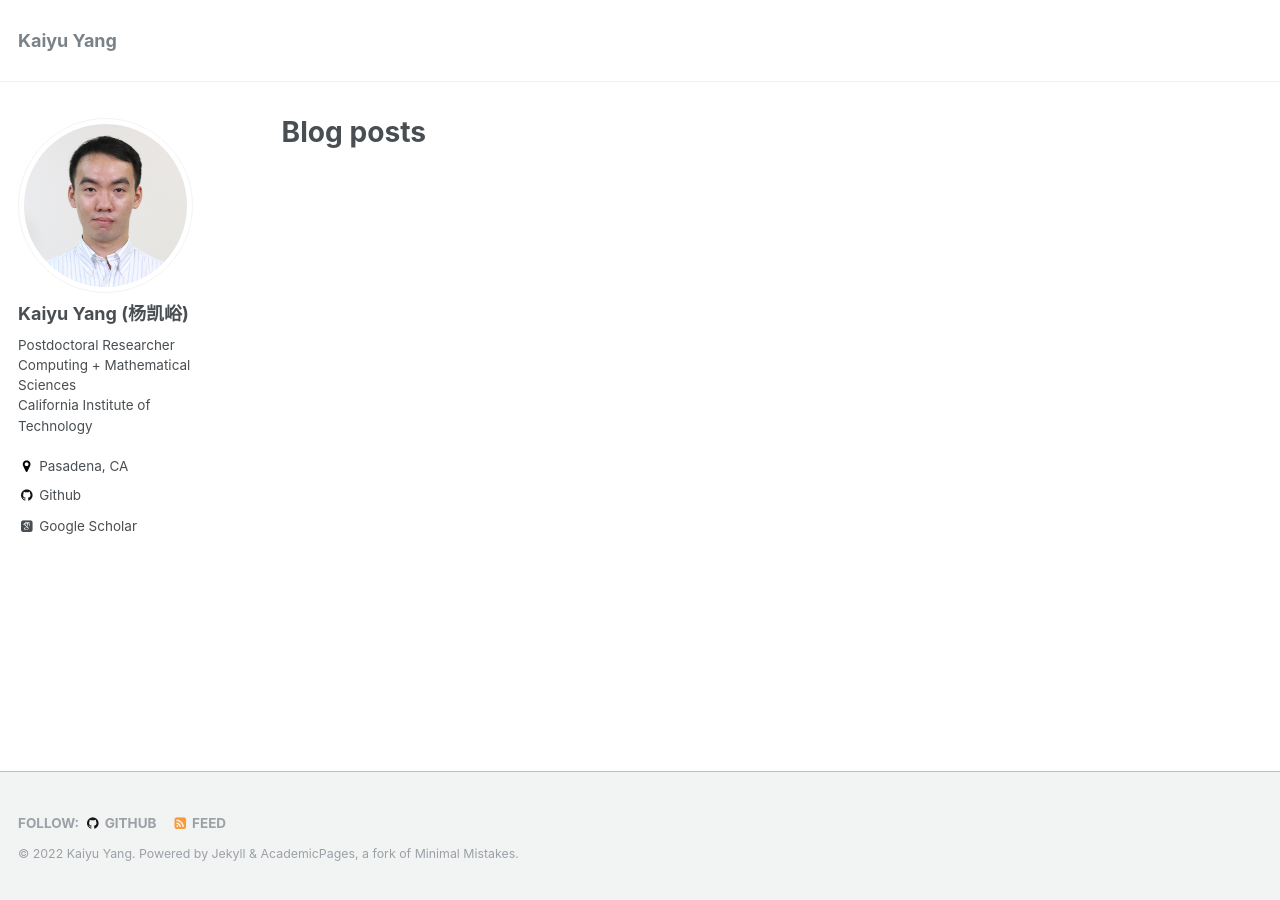
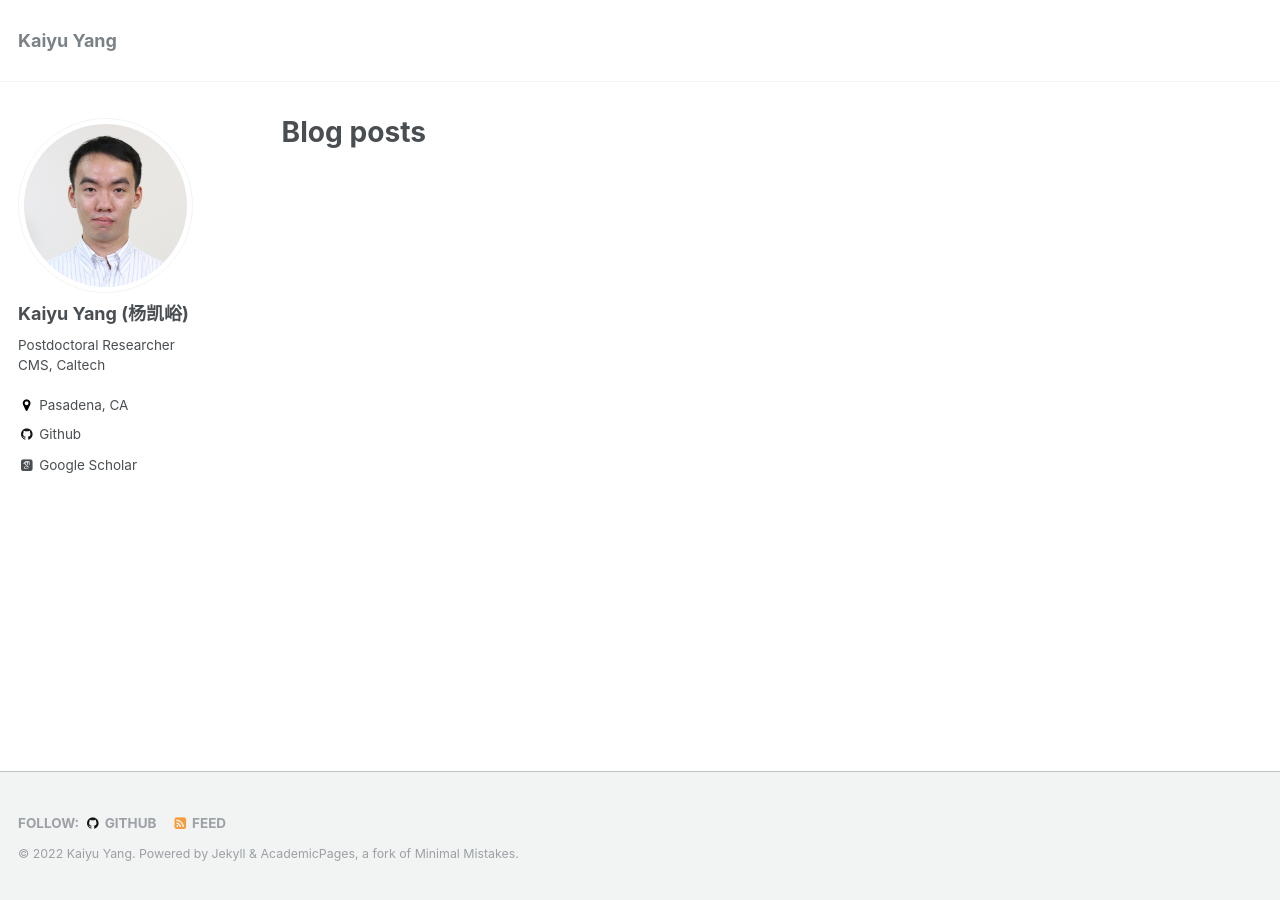
Before and after one commit to yangky11/yangky11.github.io, a Jekyll site: the page built from _pages/year-archive.html, in a window 1280 px wide. Built offline with Jekyll 4.4.1, drawn with Linux system fonts in a browser that asks for light colours; some web fonts are replaced.

Commit message:
Update _config.yml

```diff
--- a/_config.yml
+++ b/_config.yml
@@ -82,7 +82,7 @@ analytics:
 author:
   name             : "Kaiyu Yang (杨凯峪)"
   avatar           : "Kaiyu Yang.jpg"
-  bio              : "Postdoctoral Researcher<br /> Computing + Mathematical Sciences<br /> California Institute of Technology"
+  bio              : "Postdoctoral Researcher<br /> CMS, Caltech"
   location         : "Pasadena, CA"
   employer         :
   googlescholar    : "https://scholar.google.com/citations?user=FciCu4EAAAAJ&hl=en"
```
